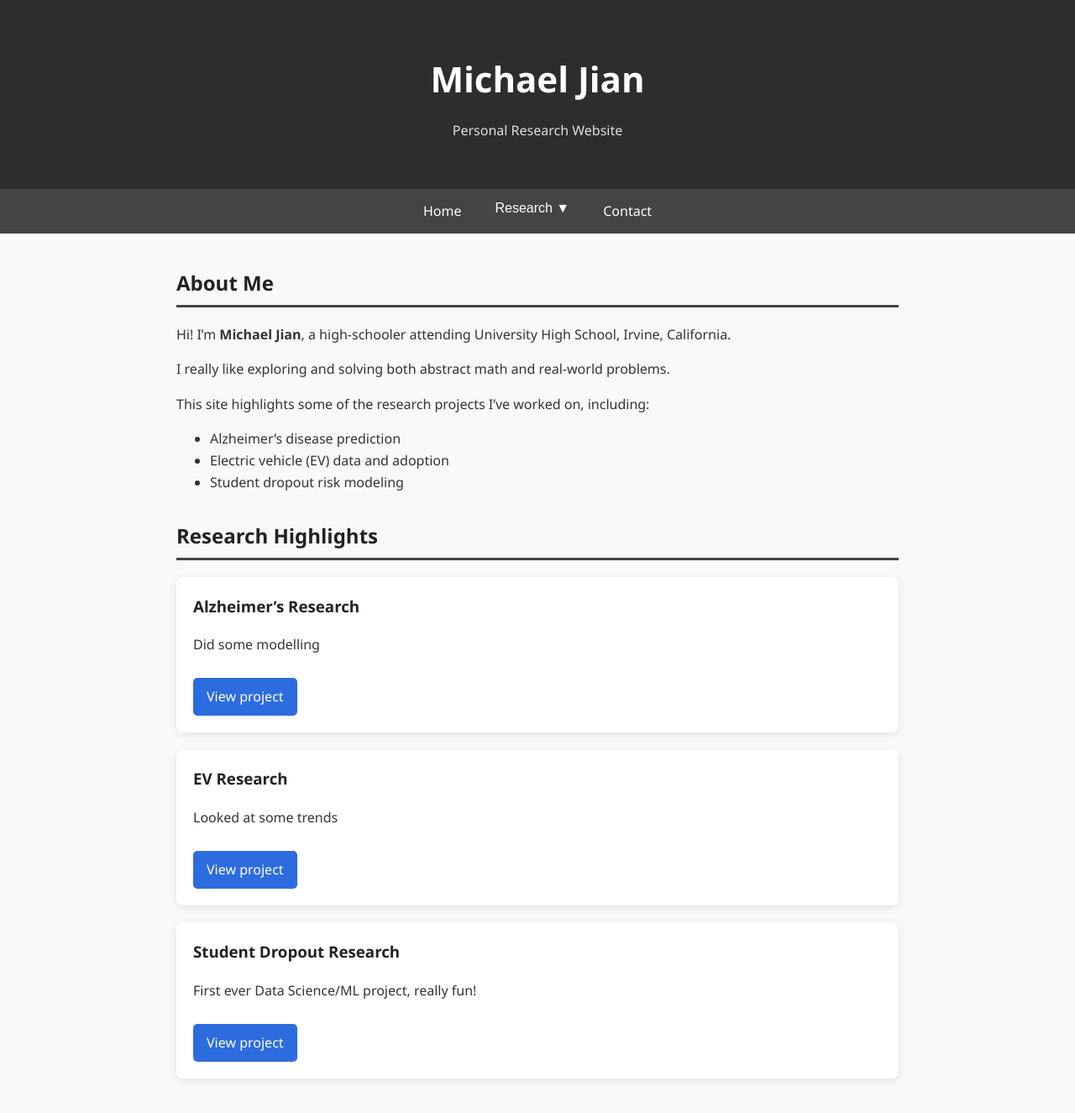
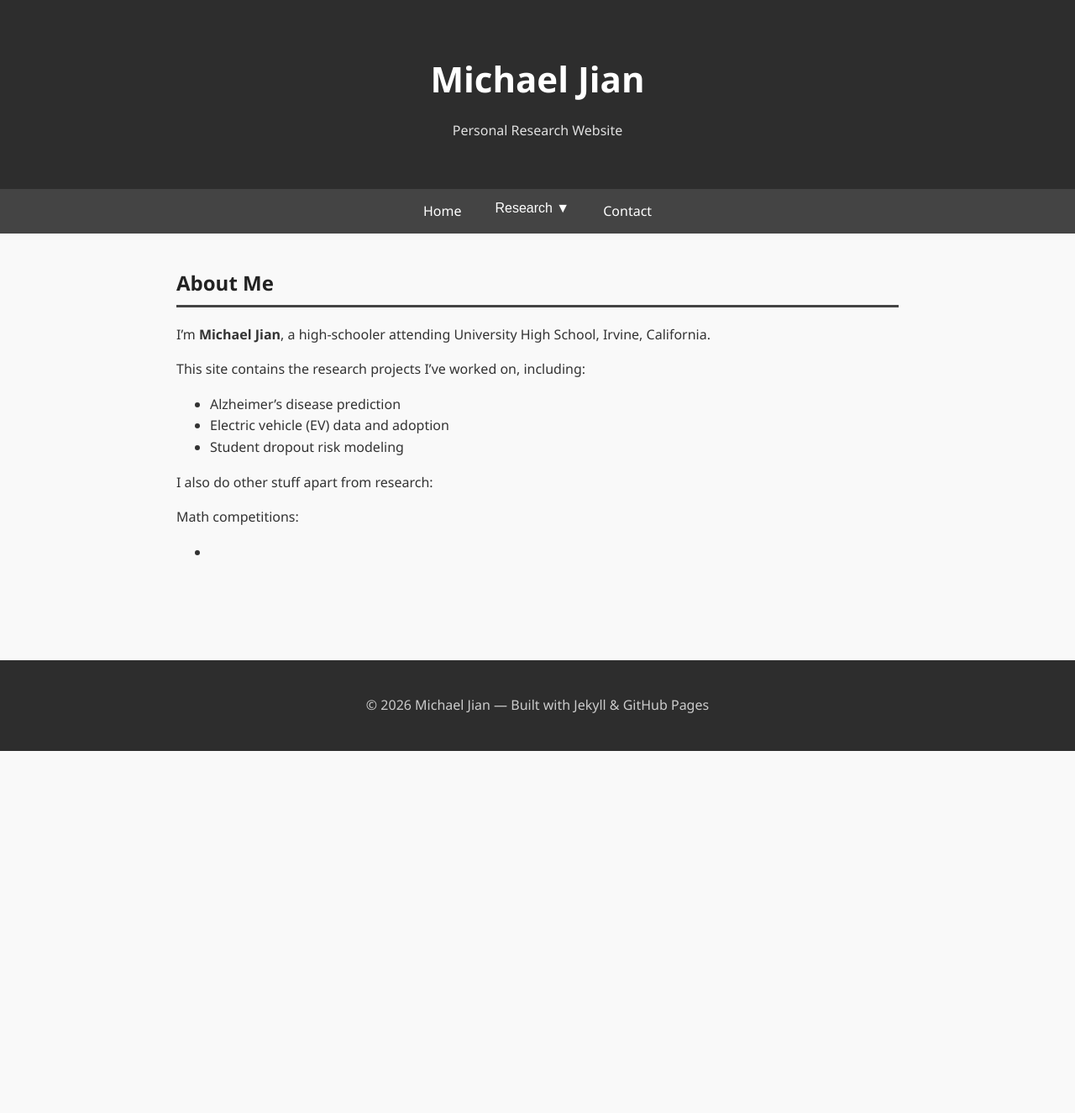
Before and after one commit to mcjian09/mcjian09.github.io, a Jekyll site: the page built from index.md, in a window 1280 px wide and 1400 px high. Shown: the top 1325 px of the window at 84% size. Built offline with Jekyll 4.4.1, drawn with Linux system fonts in a browser that asks for light colours.

Commit message:
Update index.md

```diff
--- a/index.md
+++ b/index.md
@@ -5,39 +5,17 @@ title: "Home"
 
 ## About Me
 
-Hi! I'm **Michael Jian**, a high-schooler attending University High School, Irvine, California.
+I'm **Michael Jian**, a high-schooler attending University High School, Irvine, California.
 
-I really like exploring and solving both abstract math and real-world problems.
 
-This site highlights some of the research projects I've worked on, including:
+This site contains the research projects I've worked on, including:
 
 - Alzheimer’s disease prediction
 - Electric vehicle (EV) data and adoption
 - Student dropout risk modeling
 
+I also do other stuff apart from research:
 
-## Research Highlights
+Math competitions:
 
-<div class="card">
-  <h3>Alzheimer’s Research</h3>
-  <p>
-    Did some modelling
-  </p>
-  <a class="button" href="{{ '/alzheimers/' | relative_url }}">View project</a>
-</div>
-
-<div class="card">
-  <h3>EV Research</h3>
-  <p>
-    Looked at some trends
-  </p>
-  <a class="button" href="{{ '/ev/' | relative_url }}">View project</a>
-</div>
-
-<div class="card">
-  <h3>Student Dropout Research</h3>
-  <p>
-    First ever Data Science/ML project, really fun!
-  </p>
-  <a class="button" href="{{ '/dropout/' | relative_url }}">View project</a>
-</div>
+ -
```
